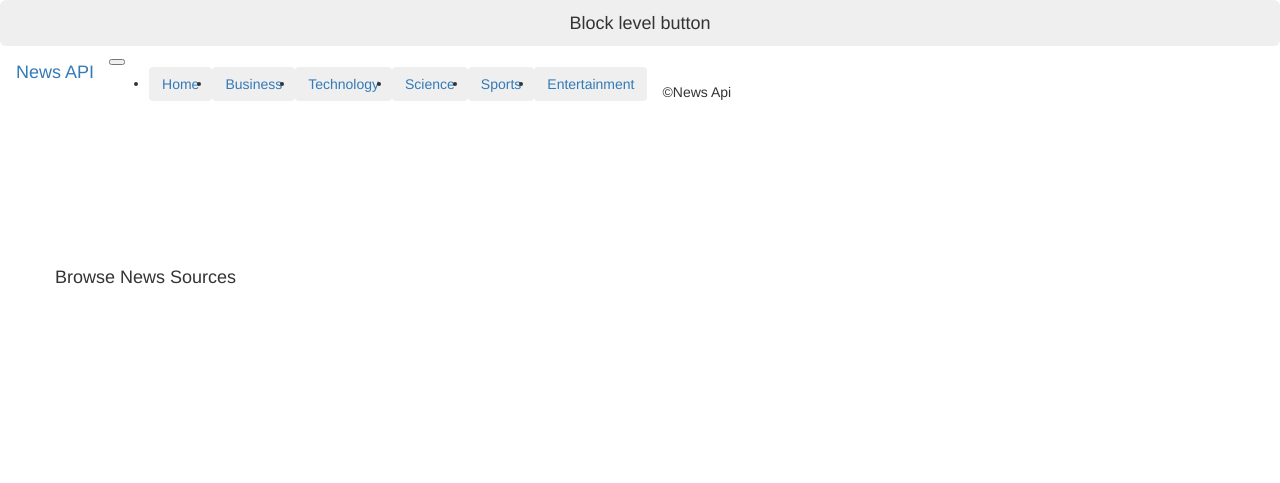
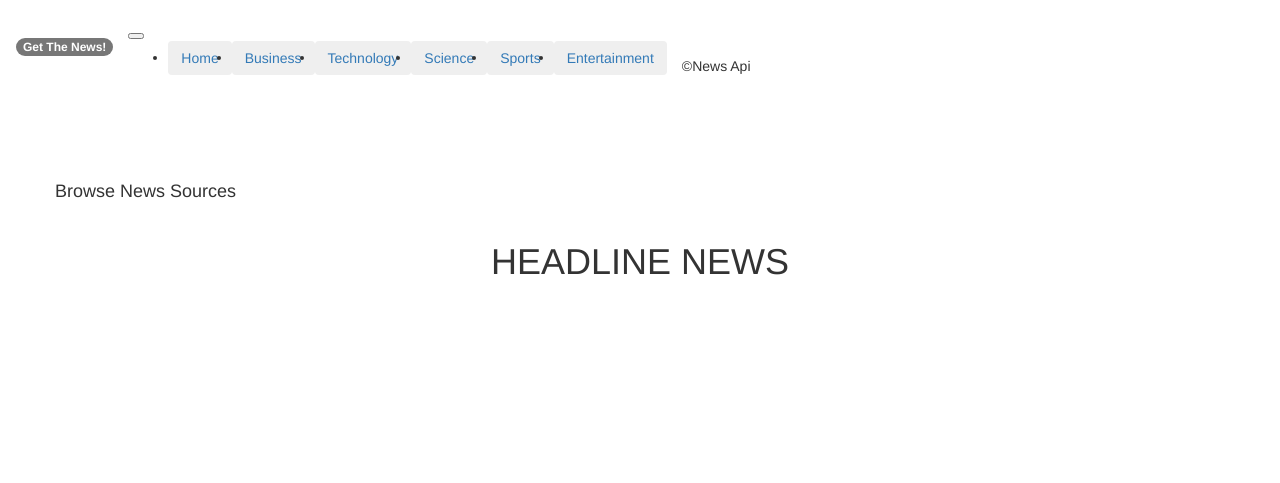
Before and after one commit to oodennis20/News, a Flask app: template app/templates/index.html in a window 1280 px wide. Shown: the top 483 px of the page. After the commit the page ends 275 px from the top, so only its background shows below. Run offline with Flask 2, Linux system fonts and the light colour scheme; the template is opened without the code that fills it, so the values that code supplies are empty; some libraries are stand-ins or nearby versions.

Commit message:
revised appearance

```diff
--- a/app/main/views.py
+++ b/app/main/views.py
@@ -33,6 +33,6 @@ def category(cat_name):
     category = get_category(cat_name)
     # print (category)
     title = f'{cat_name}'
-
+    cat = cat_name
     # source = get_categories()
-    return render_template('category.html',title = title,category=category)
+    return render_template('category.html',title = title,category=category, cat= cat_name)
--- a/app/templates/index.html
+++ b/app/templates/index.html
@@ -1,21 +1,21 @@
 <!-- <h1>display{{message}}</h1> -->
-{% extends 'base.html'%} {% block content %}
-<br>
-<br>
-<br> {% block styles%} {{ super() }}
+{% extends 'base.html'%} {% block content %} {% block styles%} {{ super() }}
 <link rel="stylesheet" href="{{url_for('static',filename='css/index.css')}}"> {% endblock %}
 <br>
 <br>
+<br>
 <body>
+
   <div class="main">
     <div class="container-fluid">
       <div class="row">
+
         <div class="col-3">
-                    <div class="card">
+          <div class="card-column">
             <div class="card-header">
               <h4>Browse News Sources</h4>
             </div>
-                        <div class="list-group list-group-flush">
+            <div class="list-group list-group-flush scrolly">
               <ul>
                 {% for source in sources %}
                 <a href="/article/{{source.id}}">
@@ -24,12 +24,13 @@
                 {% endfor %}
               </ul>
             </div>
+
           </div>
         </div>
+
         <div class="col-9">
+          <h1 align="center"> HEADLINE NEWS </h3>
           <div class="container">
-
-
             <div class="card-columns">
               {% for headlines in headlines %}
 
@@ -45,15 +46,16 @@
                 <div class="card-footer">
                   <small class="text-muted">Publish date:{{headlines.time}}</small>
                 </div>
-
               </div>
               {% endfor %}
+            </div>
           </div>
         </div>
 
       </div>
     </div>
   </div>
+
 </body>
 
 {% endblock %}
--- a/app/templates/navbar.html
+++ b/app/templates/navbar.html
@@ -1,28 +1,29 @@
 <div class="">
-        <button type="button" class="btn btn-secondary btn-lg btn-block">Block level button</button>
+
         <nav class="navbar navbar-expand-lg navbar-dark bg-dark fixed-top">
-        <a class="navbar-brand" href="/">News API</a>
+        <h3> <a class="navbar-brand" href="/"><span class="badge badge-success">Get The News!</span></a></h3>
           <button class="navbar-toggler" type="button" data-toggle="collapse" data-target="#navbarText" aria-controls="navbarText" aria-expanded="false" aria-label="Toggle navigation">
           <span class="navbar-toggler-icon"></span>
         </button>
           <div class="collapse navbar-collapse" id="navbarText">
             <ul class="navbar-nav mr-auto">
               <li class="nav-item active">
-                <a class="nav-link" href="/"><button type="button" class="btn btn-outline-secondary">Home </button><span class="sr-only">(current)</span></a>
+                <a class="nav-link" href="/"><button type="button" class="btn btn-outline-success">Home </button><span class="sr-only">(current)</span></a>
               </li>
               <li class="nav-item">
-                <a class="nav-link" href="/{{'categories/Business'}}"><button type="button" class="btn btn-outline-secondary">Business</button></a>
+                <a class="nav-link" href="/{{'categories/Business'}}"><button type="button" class="btn btn-outline-success">Business</button></a>
               </li>
               <li class="nav-item">
-                <a class="nav-link" href="/{{'categories/Technology'}}"><button type="button" class="btn btn-outline-secondary">Technology</button></a>
+                <a class="nav-link" href="/{{'categories/Technology'}}"><button type="button" class="btn btn-outline-success">Technology</button></a>
               </li>
               <li class="nav-item">
-                <a class="nav-link" href="/{{'categories/Science'}}"><button type="button" class="btn btn-outline-secondary">Science</button></a>
+                <a class="nav-link" href="/{{'categories/Science'}}"><button type="button" class="btn btn-outline-success">Science</button></a>
               </li>
               <li class="nav-item">
-                <a class="nav-link" href="/{{'categories/Sports'}}"><button type="button" class="btn btn-outline-secondary">Sports</button></a>
-            </li>  <li class="nav-item">
-                <a class="nav-link" href="/{{'categories/Entertainment'}}"><button type="button" class="btn btn-outline-secondary">Entertainment</button></a>
+                <a class="nav-link" href="/{{'categories/Sports'}}"><button type="button" class="btn btn-outline-success">Sports</button></a>
+              </li>
+              <li class="nav-item">
+                <a class="nav-link" href="/{{'categories/Entertainment'}}"><button type="button" class="btn btn-outline-success">Entertainment</button></a>
               </li>
             </ul>
             <span class="navbar-text">
@@ -31,4 +32,3 @@
           </div>
         </nav>
       </div>
-<br>
--- a/config.py
+++ b/config.py
@@ -5,8 +5,9 @@ class Config:
     General configuration parent class
     '''
     NEWS_API_SOURCE_URL='https://newsapi.org/v2/sources?apiKey={}'
-    CAT_API_URL='https://newsapi.org/v2/everything?q={}&sortBy=relevancy&apiKey={}'
+    # CAT_API_URL='https://newsapi.org/v2/everything?q={}&sortBy=relevancy&apiKey={}'
     NEWS_API_KEY=os.environ.get('NEWS_API_KEY')
+    CAT_API_URL='https://newsapi.org/v2/top-headlines?country=us&category={}&apiKey={}'
 
 
 class ProdConfig(Config):
```
Also changed, not shown: app/templates/article.html (+3 -5 lines), app/templates/categories.html (+4 -6 lines), app/templates/macros.html (+21 -11 lines), tests/test_article.py (+1 -1 lines), tests/test_category.py (+1 -1 lines), tests/test_headlines.py (+1 -1 lines). Lines whose indentation alone changed are shown as unchanged.
